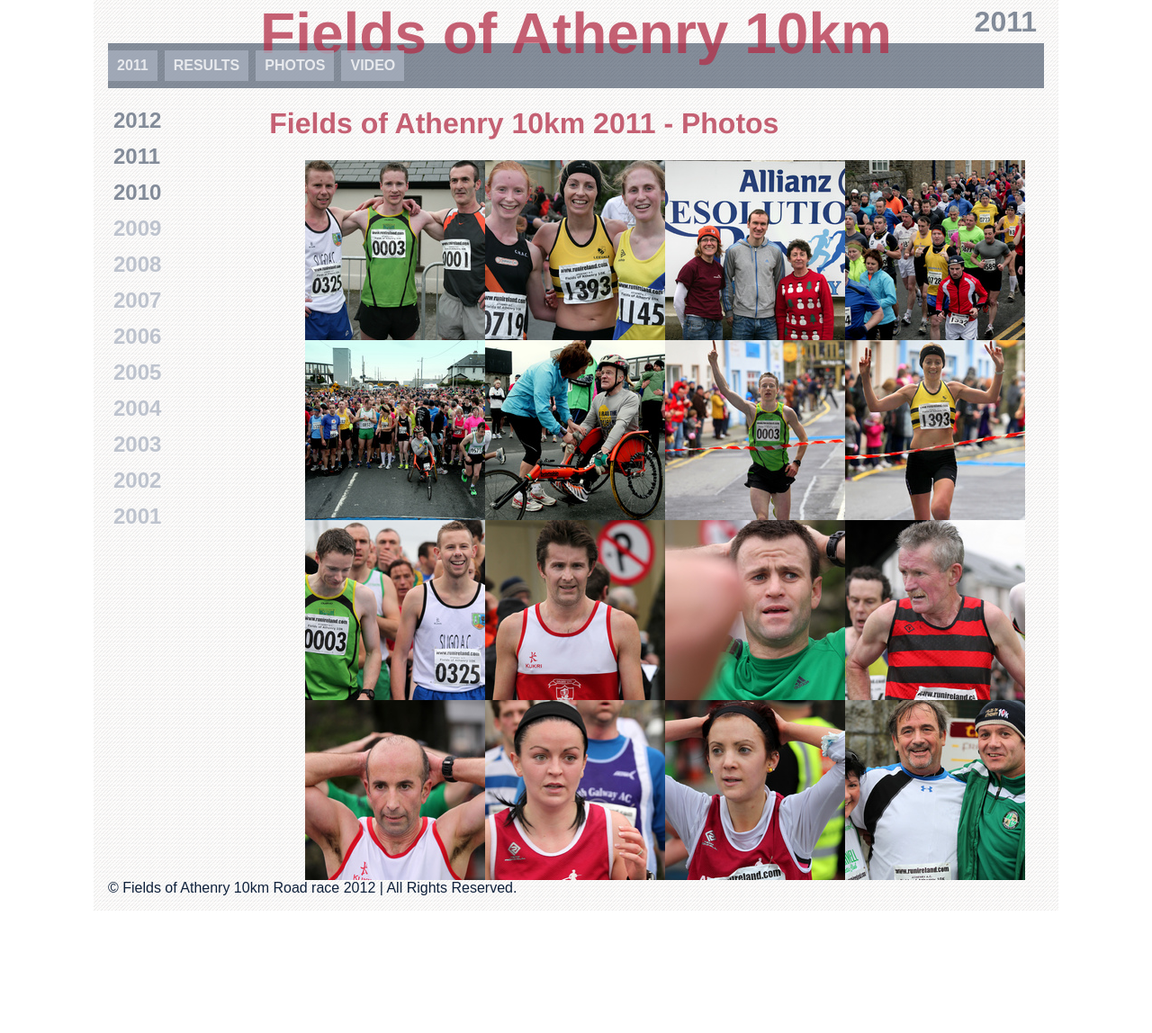
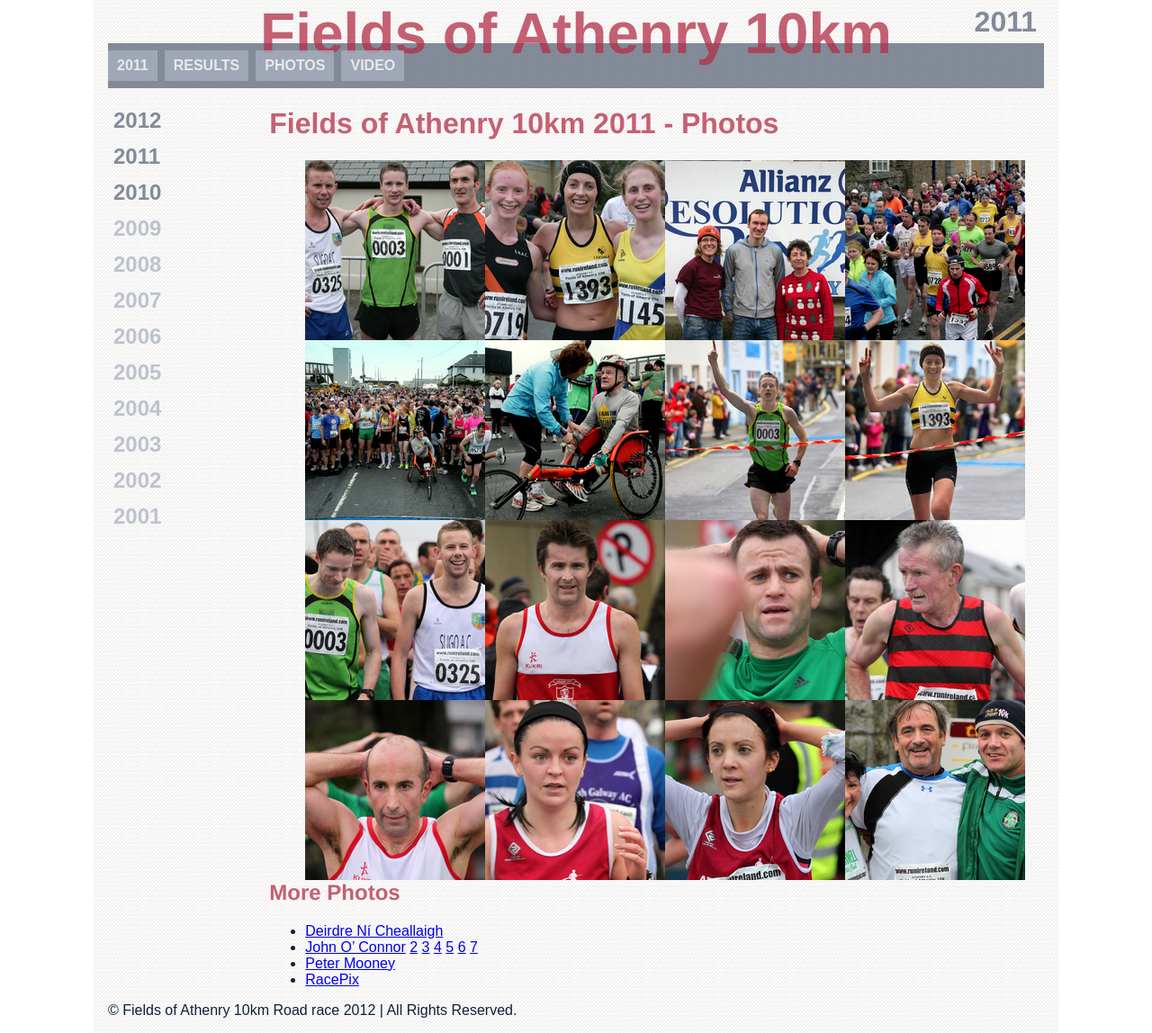
Before and after one commit to alanburke/10km, a Jekyll site: the page built from _posts/2011-12-26-photos.md, in a window 1280 px wide. Shown: the whole page at 90% size. Built offline with Jekyll 4.4.1, drawn with Linux system fonts in a browser that asks for light colours; nearby versions of some CDN libraries; before the commit the page ends 1012 px from its top, so only the background shows below that.

Commit message:
Add Links to more Photos on 2011 page

```diff
--- a/_posts/2011-12-26-photos.md
+++ b/_posts/2011-12-26-photos.md
@@ -5,3 +5,8 @@ permalink: 2011/photos.html
 section: photos
 numphotos: 16
 ---
+## More Photos
+* [Deirdre Ní Cheallaigh](http://www.athenryac.com/photos/fields-athenry-10km-2011-dnc)
+* [John O' Connor](http://www.flickr.com/photos/edenhill77/sets/72157628588462497/) [2](http://www.flickr.com/photos/edenhill77/sets/72157628594183407/) [3](http://www.flickr.com/photos/edenhill77/sets/72157628616847009/) [4](http://www.flickr.com/photos/edenhill77/sets/72157628646167237/) [5](http://www.flickr.com/photos/edenhill77/sets/72157628676109957/) [6](http://www.flickr.com/photos/edenhill77/sets/72157628709243211/) [7](http://www.flickr.com/photos/edenhill77/sets/72157628757761915/)
+* [Peter Mooney](http://www.flickr.com/photos/peterm7/sets/72157628575384797/)
+* [RacePix](http://www.racepix.com/Fields-Of-Athenry/pictures/638/)
```
